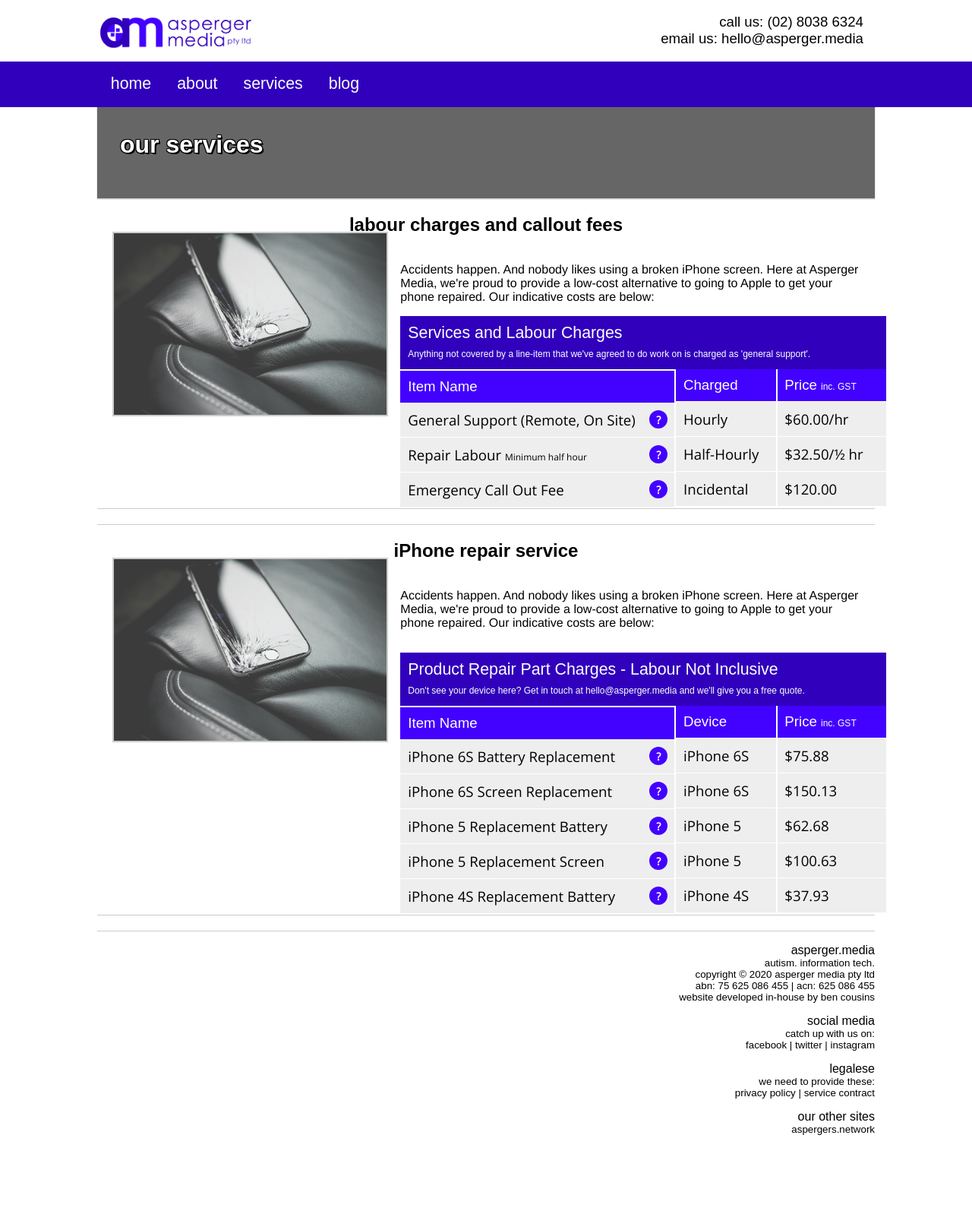
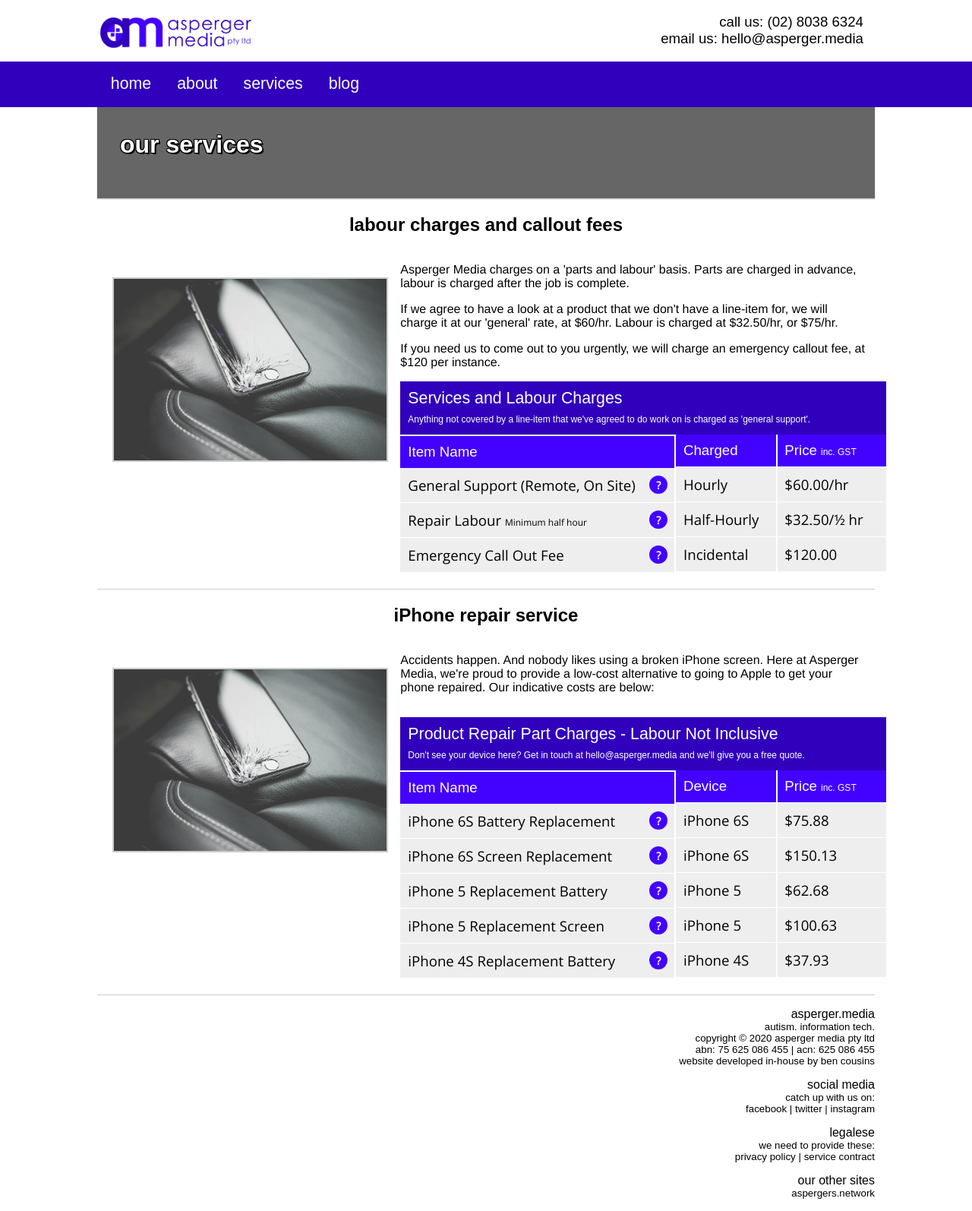
Before and after one commit to aspergermedia/aspergermedia.github.io, a Jekyll site: the page built from services.html, in a window 1280 px wide. Shown: the whole page at 76% size. Built offline with Jekyll 4.4.1, drawn with Linux system fonts in a browser that asks for light colours; some web fonts are replaced; before the commit the page ends 1510 px from its top, so only the background shows below that.

Commit message:
Updated code

```diff
--- a/services.html
+++ b/services.html
@@ -12,7 +12,11 @@ title: Our Services | Asperger Media. Autistic. Information Tech.
 		<img src="/static/img/services/iphone/brokeniPhone.jpg" alt="iPhone Broken">
 	</div>
 	<div class="content-right">
-		<p>Accidents happen. And nobody likes using a broken iPhone screen. Here at Asperger Media, we're proud to provide a low-cost alternative to going to Apple to get your phone repaired. Our indicative costs are below:</p>
+		<p>Asperger Media charges on a 'parts and labour' basis. Parts are charged in advance, labour is charged after the job is complete.</p>
+
+		<p>If we agree to have a look at a product that we don't have a line-item for, we will charge it at our 'general' rate, at $60/hr. Labour is charged at $32.50/hr, or $75/hr.</p>
+
+		<p>If you need us to come out to you urgently, we will charge an emergency callout fee, at $120 per instance. </p>
 		<div id="pricing-structure">
 			<!-- Service Charges -->
 			<div class="pricing-sct-hd">
--- a/static/css/aspergermedia.css
+++ b/static/css/aspergermedia.css
@@ -195,7 +195,6 @@
     margin-top:0px;
     margin-bottom: 20px;
     border-top:1px solid #ccc;
-    border-bottom: 1px solid #ccc;
 }
 
 .section-light .image-left{
@@ -207,7 +206,7 @@
 .section-light .image-left img{
     max-width: 100%;
     border: 2px solid #ccc;
-    margin-top: -45px;
+    margin-top: 15px;
 }
 
 .section-light .content-right{
```
